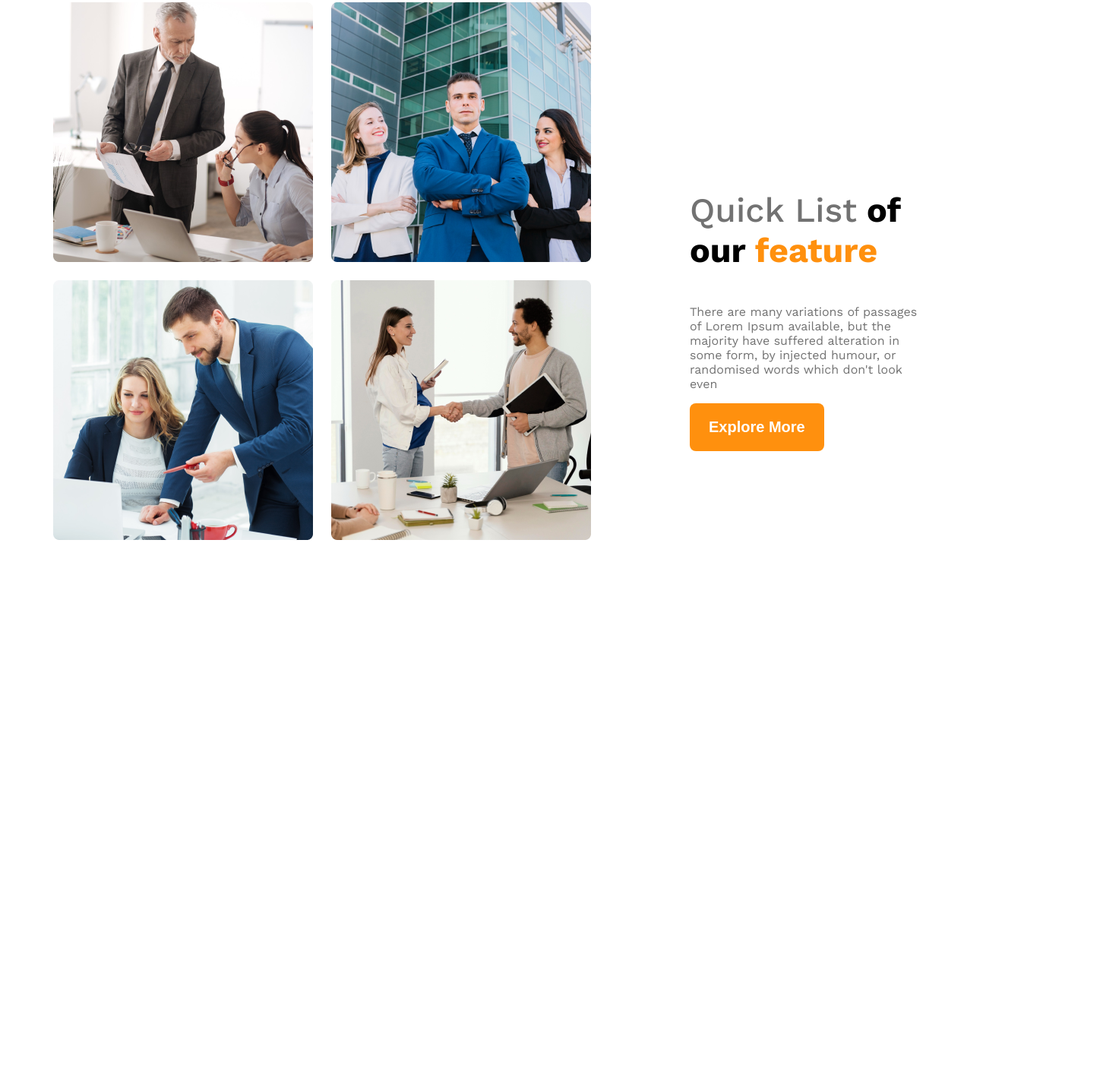
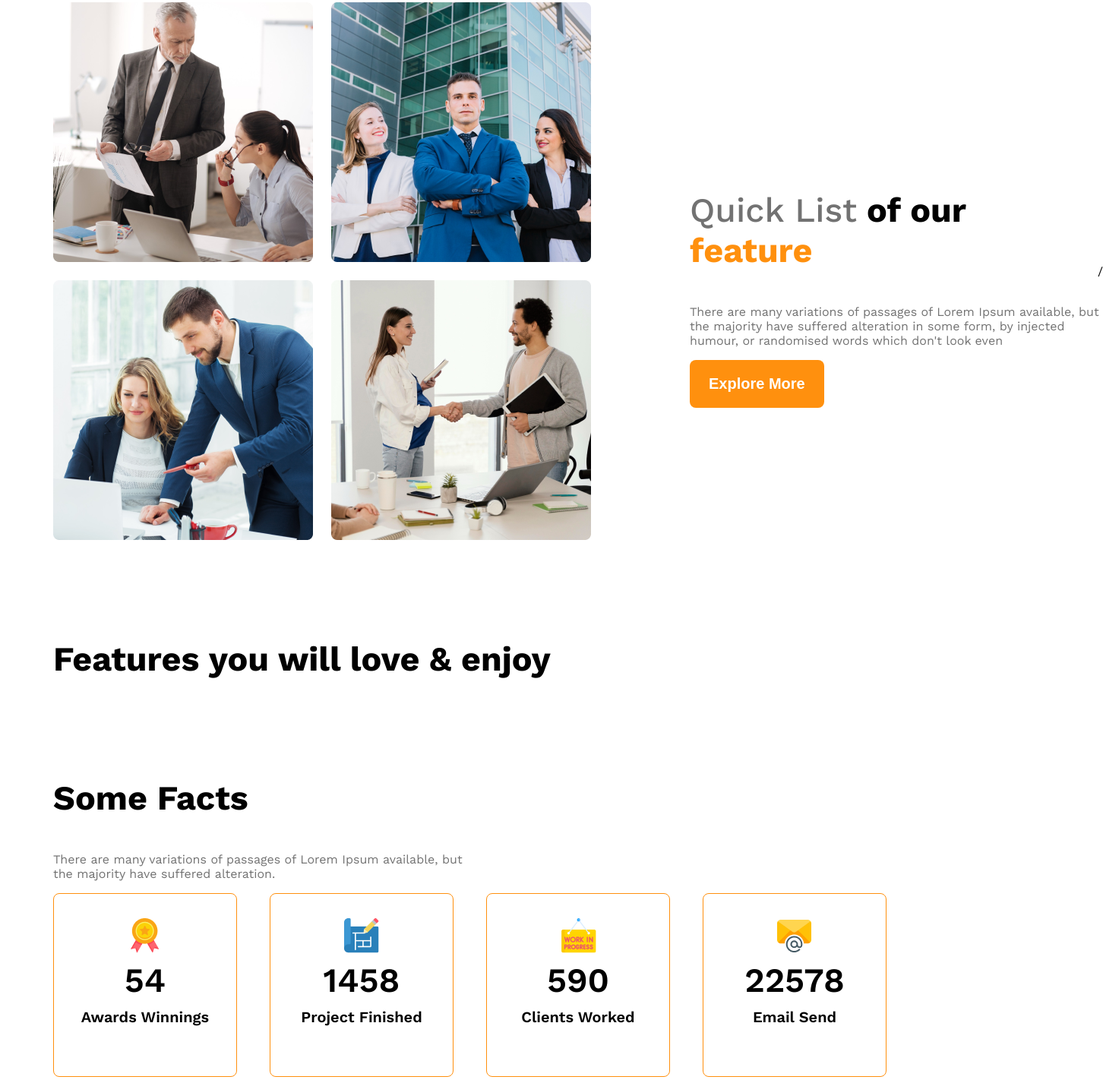
Before and after one commit to tushma0909/g3-architects-responsive, a plain HTML site: page index.html in a window 1280 px wide. Shown: the part 1311-2737 px from the top of the page at 76% size, 1452 px wide, since content can reach past the window. Before the commit the page ends 2030 px from the top, so only its background shows below. Drawn offline with nearby package versions, Linux system fonts and the light colour scheme.

Commit message:
updated file html&css

```diff
--- a/index.html
+++ b/index.html
@@ -38,12 +38,51 @@
                 <img src="images/team3.png" alt="">
                 <img src="images/team4.png" alt="">
             </div>
-            <div class="our-features">
-        <h3 class="feature-title"><span id="quick-list" class="text-light-gray">Quick List</span> <span>of our</span> <span class="text-primary"> feature</span></h3>
-        <p class="features-description text-light-gray">There are many variations of passages of Lorem Ipsum available, but the majority have suffered alteration in some form, by injected humour, or randomised words which don't look even</p>
+            <div class="our-section">
+        <h3 class="section-title"><span id="quick-list" class="text-light-gray">Quick List</span> <span>of our</span> <span class="text-primary"> feature</span></h3>
+        <p class="section-description text-light-gray">There are many variations of passages of Lorem Ipsum available, but the majority have suffered alteration in some form, by injected humour, or randomised words which don't look even</p>
              <button class="btn-primary">Explore More</button>
             </div>
+/
 
+        </section>
+<!-- features we enjoy -->
+<section >
+    <h3 class="section-title">Features you will love & enjoy</h3>
+
+</section>
+<!-- some fats -->
+        <section>
+    <h3 class="section-title">Some Facts </h3>
+    <p class="text-light-gray fact-description">There are many variations of passages of Lorem Ipsum available, but the majority have suffered alteration.</p>
+     <div class="fact-container">
+        <div class="fact-card">
+            <div><img src="images/icons/ribon.png" alt="" class="fact-icon">
+                <h4 class="fact-number">54</h4>
+                <h5 class="fact-name">Awards Winnings</h5></div>
+        </div>
+        <div class="fact-card">
+           <div> <img src="images/icons/projects.png" alt="" class="fact-icon">
+            <h4 class="fact-number">1458</h4>
+            <h5 class="fact-name">Project Finished</h5></div>
+        </div>
+        <div class="fact-card">
+            <div>
+                <img src="images/icons/customers.png" alt="" class="fact-icon">
+            <h4 class="fact-number">590</h4>
+            <h5 class="fact-name">Clients Worked</h5>
+            </div>
+        </div>
+        <div class="fact-card">
+         <div>
+
+            <img src="images/icons/email.png" alt="" class="fact-icon">
+            <h4 class="fact-number">22578</h4>
+            <h5 class="fact-name">Email Send</h5>
+         </div>
+        </div>
+
+     </div>
         </section>
 
     </main>
--- a/style/style.css
+++ b/style/style.css
@@ -39,6 +39,10 @@ main{
 }
 main > section{
     margin-top: 130px;
+}
+.section-title{
+    font-size: 2.8rem;
+    font-weight: 700;
 }
 
   /* header style */
@@ -89,22 +93,64 @@ font-size: 3rem;
         grid-template-columns: repeat(2,1fr);
         gap: 24px;
     }
-    .our-features{
+    .our-section{
         margin-left: 130px;
         max-width: 537px;
         height: 304px;
     }
-    .feature-title{
-        font-size: 2.8rem;
-        font-weight: 700;
-    }
+
     #quick-list{
         font-weight: 500;
     }
-    .features-description{
+    .section-description{
         font-size: 1rem;
         font-weight: 400;
+        width: 540px
     }
+    /* some fact styles */
+    .fact-card{
+        border: 1px solid #FF900E;
+        width: 240px;
+        height: 240px;
+        border-radius: 8px;
+        display: flex;
+        text-align: center;
+        align-items: center;
+        justify-content: center;
+
+}
+  .fact-container{
+    display: grid;
+    grid-template-columns: repeat(4,1fr);
+  }
+  .fact-number{
+    font-size: 2.8rem;
+    font-weight: 600;
+    margin-top: 5px;
+    margin-bottom: 10px;
+  }
+  .fact-name{
+    font-size: 1.25rem;
+    font-weight: 600;
+    margin-top: 10px;
+  }
+  .fact-description{
+    width:540px;
+  }
+
+
+
+
+
+
+
+
+
+
+
+
+
+
 
 
 
```
